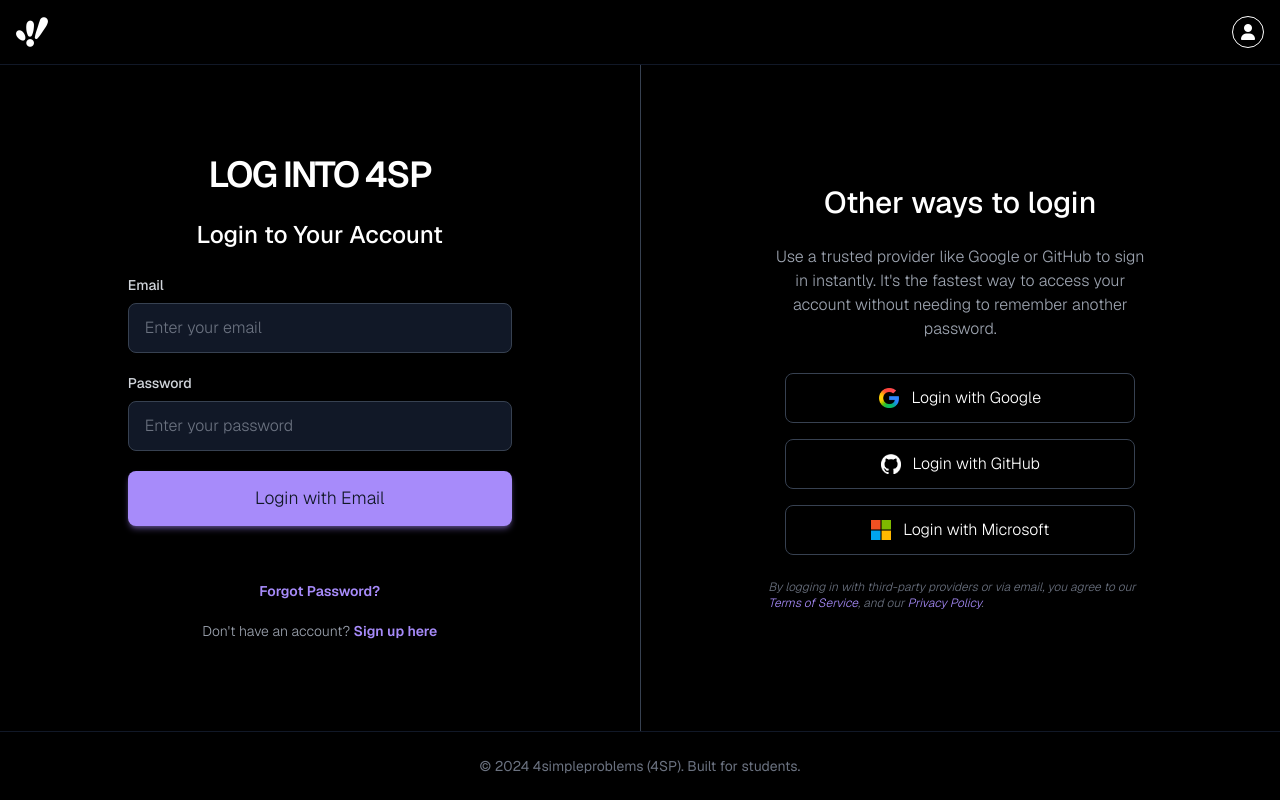
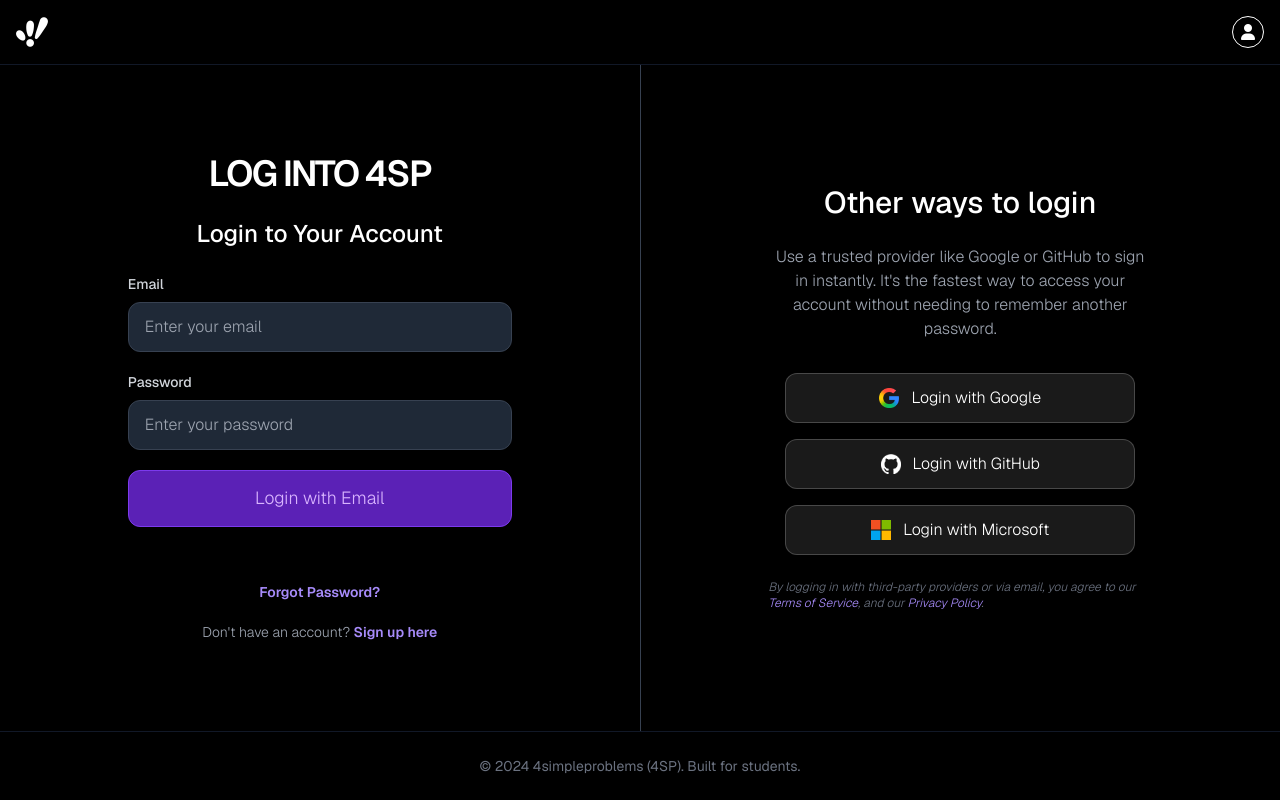
Before and after one commit to 4simpleproblems/Project_Zirconium, a plain HTML site: page login.html in a window 1280 px wide. Drawn offline with nearby package versions, Linux system fonts and the light colour scheme; a script that the page names is missing.

Commit message:
Update login.html

```diff
--- a/login.html
+++ b/login.html
@@ -57,32 +57,33 @@
             cursor: pointer;
         }
 
-        /* 1. Primary Button (Matching the index.html game section button style - bright, bold, and interactive) */
+        /* 1. Primary Button (MATCHING index.html 'Start Playing Now' style, but VIOLET) */
         .btn-primary-action {
             width: 100%;
             padding: 14px;
-            /* Using a bright violet/purple (like amber from the game button) */
-            background-color: #a78bfa; /* violet-400 */
-            color: #111827; /* dark text on bright button */
-            border: none;
-            border-radius: 8px;
-            font-family: 'Geist', sans-serif;
+            border: 1px solid #7c3aed; /* Violet-600 for border */
+            border-radius: 12px; /* rounded-xl */
             font-size: 1.1em;
             cursor: pointer;
-            transition: background-color 0.2s ease, transform 0.2s ease, box-shadow 0.2s ease;
-            font-weight: 500; /* Slightly bolder for the button */
-            /* Added shadow similar to the game button */
-            box-shadow: 0 4px 6px -1px rgba(167, 139, 250, 0.4), 0 2px 4px -2px rgba(167, 139, 250, 0.4);
+            /* Updated font weight to 500 (medium) to match 'Start Playing Now' */
+            font-weight: 500;
+
+            /* Background and text colors based on index.html's Games section button */
+            color: #d8b4fe; /* text-violet-300 - Light text for bright button */
+            background-color: #5b21b6; /* bg-violet-700/30 */
+            box-shadow: 0 1px 3px 0 rgba(0, 0, 0, 0.1), 0 1px 2px -1px rgba(0, 0, 0, 0.1); /* default shadow */
+
+            transition: background-color 0.2s ease, transform 0.2s ease, box-shadow 0.2s ease, border-color 0.2s ease;
         }
 
         .btn-primary-action:hover {
-            background-color: #8b5cf6; /* violet-500 */
+            background-color: #6d28d9; /* bg-violet-600/50 */
             transform: translateY(-1px);
-            /* Updated hover shadow */
-            box-shadow: 0 6px 10px -1px rgba(139, 92, 246, 0.5), 0 4px 6px -2px rgba(139, 92, 246, 0.5);
+            box-shadow: 0 4px 6px -1px rgba(139, 92, 246, 0.4), 0 2px 4px -2px rgba(139, 92, 246, 0.4); /* Custom lift shadow */
+            border-color: #8b5cf6; /* Violet-500 hover border */
         }
 
-        /* 2. Provider Buttons (Matching the index.html secondary/grey button style - subtle) */
+        /* 2. Provider Buttons (MATCHING index.html 'Get Started Instantly' style) */
         .btn-provider-action {
             width: 100%;
             display: flex;
@@ -90,20 +91,22 @@
             justify-content: center;
             max-width: 350px;
             padding: 12px 14px;
-            /* Subtle border/background like the top-bar button */
-            border: 1px solid #374151; /* gray-700 */
-            border-radius: 8px;
-            background-color: transparent; /* Black background */
+            /* Matching 'Get Started Instantly' button style */
+            border: 1px solid rgba(255, 255, 255, 0.2); /* ring-white/20 */
+            border-radius: 12px; /* rounded-xl */
+            background-color: rgba(255, 255, 255, 0.1); /* bg-white/10 */
             color: #fff;
-            font-weight: 300;
+            /* Updated font weight to 400 (normal) to match 'Get Started Instantly' */
+            font-weight: 400;
             font-size: 1.0em;
             cursor: pointer;
             transition: background-color 0.2s ease, border-color 0.2s ease;
+            box-shadow: 0 1px 2px 0 rgba(0, 0, 0, 0.05); /* shadow-sm */
         }
 
         .btn-provider-action:hover {
-            background-color: #1f2937; /* gray-800 subtle hover */
-            border-color: #4b5563; /* gray-600 */
+            background-color: rgba(255, 255, 255, 0.2); /* hover:bg-white/20 */
+            border-color: rgba(255, 255, 255, 0.3); /* Slightly brighter on hover */
         }
         .btn-provider-action img {
             width: 20px;
@@ -178,6 +181,25 @@
         .auth-col label { font-weight: 500; }
         .auth-col .font-bold { font-weight: 600; }
 
+        /* Input Field Styling Update: Change border-radius from 8px to 12px (rounded-xl) */
+        .auth-input {
+            border-radius: 12px;
+            /* Kept other styles from the original input */
+            width: 100%;
+            padding: 12px 16px; /* slightly increased padding for larger rounded corners */
+            border: 1px solid #374151; /* gray-700 */
+            background-color: #1f2937; /* gray-800 or similar dark color */
+            color: #fff;
+            placeholder-color: #9ca3af; /* gray-400 */
+            transition: border-color 0.2s, box-shadow 0.2s;
+            outline: none;
+            font-weight: 300;
+        }
+
+        .auth-input:focus {
+            border-color: #8b5cf6; /* violet-500 */
+            box-shadow: 0 0 0 1px #8b5cf6;
+        }
     </style>
 </head>
 <body class="bg-black text-white min-h-screen flex flex-col">
@@ -229,12 +251,12 @@
                         <div class="mb-5">
                             <label for="loginEmail" class="block mb-2 text-sm text-gray-300">Email</label>
                             <input type="email" id="loginEmail" placeholder="Enter your email" required
-                                class="w-full px-4 py-3 border border-gray-700 rounded-lg bg-gray-900 text-white placeholder-gray-500 focus:border-violet-500 focus:ring-1 focus:ring-violet-500 outline-none transition">
+                                class="auth-input">
                         </div>
                         <div class="mb-5">
                             <label for="loginPassword" class="block mb-2 text-sm text-gray-300">Password</label>
                             <input type="password" id="loginPassword" placeholder="Enter your password" required
-                                class="w-full px-4 py-3 border border-gray-700 rounded-lg bg-gray-900 text-white placeholder-gray-500 focus:border-violet-500 focus:ring-1 focus:ring-violet-500 outline-none transition">
+                                class="auth-input">
                         </div>
                         <button type="submit" class="btn-primary-action">Login with Email</button>
                     </form>
@@ -259,7 +281,7 @@
                         <div class="mb-5">
                             <label for="resetEmail" class="block mb-2 text-sm text-gray-300">Email</label>
                             <input type="email" id="resetEmail" placeholder="Enter your registered email" required
-                                class="w-full px-4 py-3 border border-gray-700 rounded-lg bg-gray-900 text-white placeholder-gray-500 focus:border-violet-500 focus:ring-1 focus:ring-violet-500 outline-none transition">
+                                class="auth-input">
                         </div>
                         <button type="submit" class="btn-primary-action">SEND RESET LINK</button>
                     </form>
```
